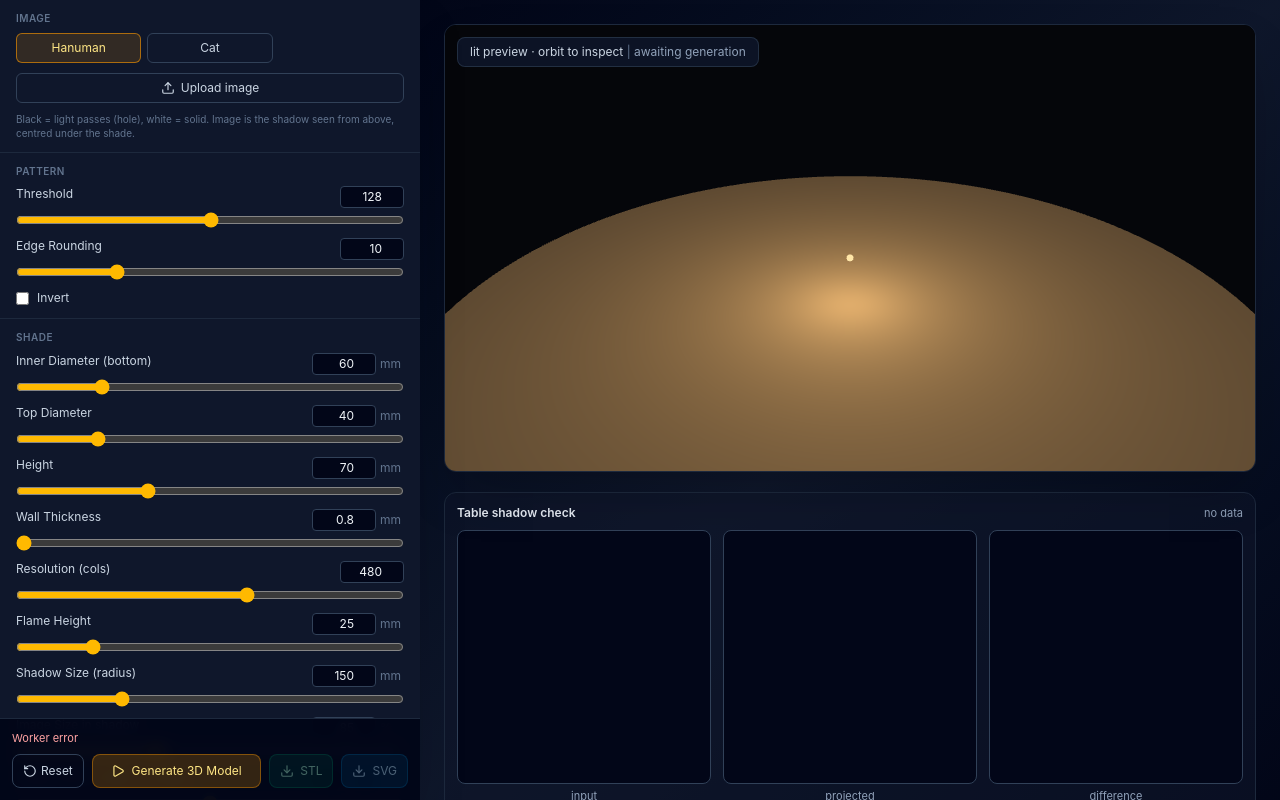
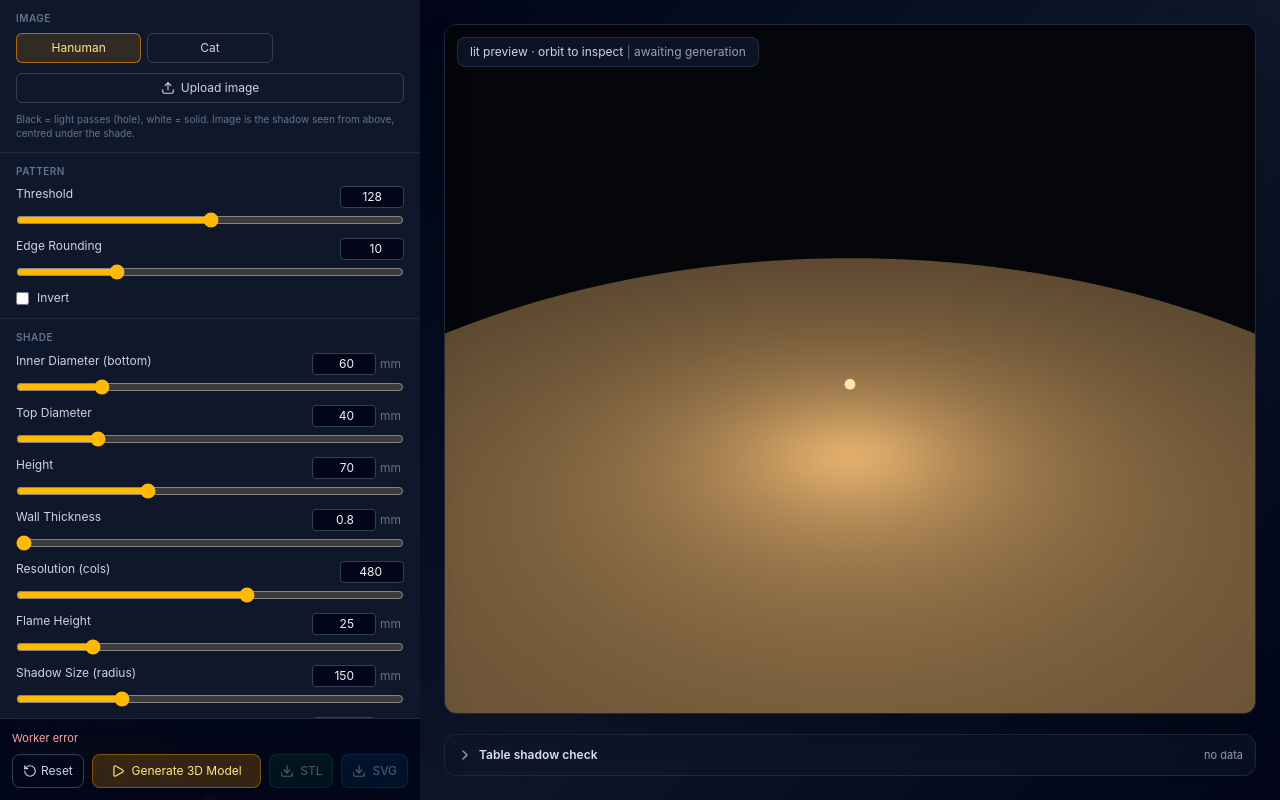
Before and after one commit to SandeepGumaste/3Dcylindrical_shadow_lamp_generator, a React (Vite) app: page / in a window 1280 px wide. Built offline with nearby package versions, Linux system fonts and the light colour scheme.

Commit message:
hide table shadow view

```diff
--- a/src/App.tsx
+++ b/src/App.tsx
@@ -263,8 +263,8 @@ export default function App() {
       </div>
 
       {appMode !== 'cylinder' ? (
-        <div className="max-lg:contents lg:order-2 lg:flex-1 lg:h-full flex flex-col overflow-y-auto custom-scrollbar lg:p-6 gap-5 bg-gradient-to-br from-slate-950 via-slate-900 to-slate-950">
-          <div className="order-1 sticky top-0 z-30 w-full h-[40dvh] min-h-[240px] p-2 bg-slate-950 lg:static lg:z-auto lg:p-0 lg:bg-transparent lg:h-[56vh] lg:min-h-[380px] shrink-0">
+        <div className="max-lg:contents lg:order-2 lg:flex-1 lg:h-full flex flex-col overflow-y-auto lg:overflow-hidden custom-scrollbar lg:p-6 gap-5 bg-gradient-to-br from-slate-950 via-slate-900 to-slate-950">
+          <div className="order-1 sticky top-0 z-30 w-full h-[40dvh] min-h-[240px] p-2 bg-slate-950 lg:static lg:z-auto lg:p-0 lg:bg-transparent lg:flex-1 lg:min-h-[380px] shrink-0 lg:shrink">
             <TealightViewport
               positions={tea.result?.positions ?? null}
               indices={tea.result?.indices ?? null}
@@ -275,7 +275,7 @@ export default function App() {
               busy={tea.busy}
             />
           </div>
-          {appMode === 'tealight' && <div className="order-3 p-3 lg:p-0"><TableInset comparison={tea.result?.comparison ?? null} /></div>}
+          {appMode === 'tealight' && <div className="order-3 p-3 lg:p-0 lg:shrink-0"><TableInset comparison={tea.result?.comparison ?? null} /></div>}
           {appMode === 'bowl' && (
             <p className="text-xs text-slate-400 px-1">
               The bowl has no holes: the rim height changes with angle so the rim&apos;s shadow edge follows the silhouette. Orbit the lit
--- a/src/components/TableInset.tsx
+++ b/src/components/TableInset.tsx
@@ -1,4 +1,5 @@
-import React, { useEffect, useRef } from 'react';
+import React, { useEffect, useRef, useState } from 'react';
+import { ChevronDown } from 'lucide-react';
 import type { ShadowComparison } from '../geometry/tealightShade';
 
 /**
@@ -6,6 +7,7 @@ import type { ShadowComparison } from '../geometry/tealightShade';
  * the table, next to the thresholded input. Third pane shows disagreement.
  */
 export const TableInset: React.FC<{ comparison: ShadowComparison | null }> = ({ comparison }) => {
+  const [open, setOpen] = useState(false);
   const refs = [useRef<HTMLCanvasElement>(null), useRef<HTMLCanvasElement>(null), useRef<HTMLCanvasElement>(null)];
 
   useEffect(() => {
@@ -31,7 +33,7 @@ export const TableInset: React.FC<{ comparison: ShadowComparison | null }> = ({
       if (projected[i] === target[i]) return [30, 60, 40];
       return projected[i] ? [90, 160, 255] : [255, 90, 90]; // blue: extra light, red: missing light
     });
-  }, [comparison]);
+  }, [comparison, open]);
 
   const cell = (i: number, label: string) => (
     <figure className="flex flex-col gap-1 items-center min-w-0">
@@ -41,18 +43,26 @@ export const TableInset: React.FC<{ comparison: ShadowComparison | null }> = ({
   );
 
   return (
-    <div className="rounded-xl border border-slate-800 bg-slate-900/60 p-3">
-      <div className="flex flex-wrap items-center justify-between gap-x-3 gap-y-0.5 mb-2">
-        <h3 className="text-xs font-semibold text-slate-200">Table shadow check</h3>
+    <div className="rounded-xl border border-slate-800 bg-slate-900/60">
+      <button
+        type="button" onClick={() => setOpen((o) => !o)} aria-expanded={open}
+        className="w-full flex flex-wrap items-center justify-between gap-x-3 gap-y-0.5 p-3 text-left"
+      >
+        <span className="flex items-center gap-1.5">
+          <ChevronDown className={`w-4 h-4 text-slate-400 transition-transform ${open ? '' : '-rotate-90'}`} />
+          <h3 className="text-xs font-semibold text-slate-200">Table shadow check</h3>
+        </span>
         <span className="text-[11px] text-slate-400">
           {comparison ? `IoU ${(comparison.iou * 100).toFixed(1)}% (annulus, ribs excluded)` : 'no data'}
         </span>
-      </div>
-      <div className="grid grid-cols-3 gap-2 sm:gap-3">
-        {cell(0, 'input')}
-        {cell(1, 'projected')}
-        {cell(2, 'difference')}
-      </div>
+      </button>
+      {open && (
+        <div className="grid grid-cols-3 gap-2 sm:gap-3 px-3 pb-3">
+          {cell(0, 'input')}
+          {cell(1, 'projected')}
+          {cell(2, 'difference')}
+        </div>
+      )}
     </div>
   );
 };
```
